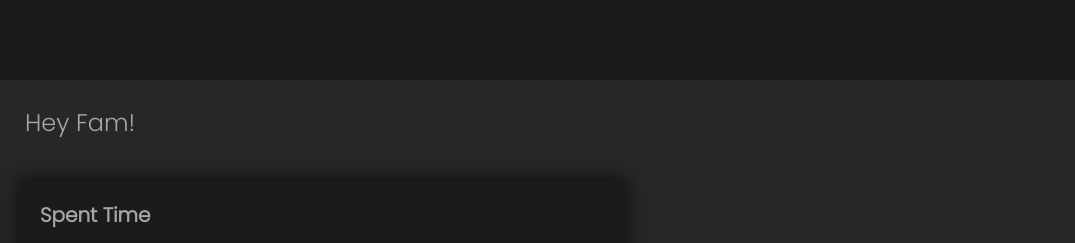
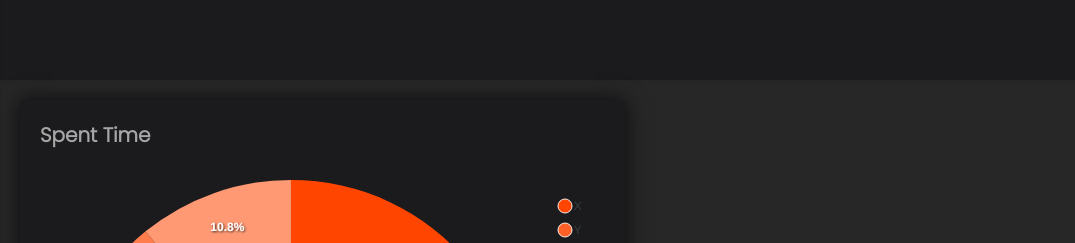
Before and after one commit to mishra-27/dashboard, a plain HTML site: page progress.html in a window 1280 px wide. Shown: the top 243 px of the page, 0-1075 px from the left. Drawn offline with nearby package versions, Linux system fonts and the light colour scheme.

Commit message:
academic dashboard

```diff
--- a/progress.html
+++ b/progress.html
@@ -131,11 +131,6 @@
 
             </div>
         </div>
-
-        <div class="main-title">
-            Hey fam!
-        </div>
-
         <div class="main-content">
             <div class="row">
 
```
Also changed, not shown: classes.html (+0 -4 lines), courses.html (+0 -4 lines), schedule.html (+0 -4 lines), tasks.html (+0 -5 lines).
